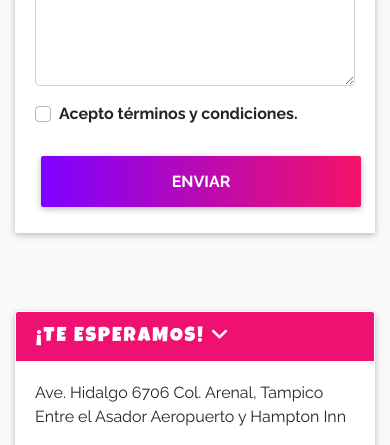
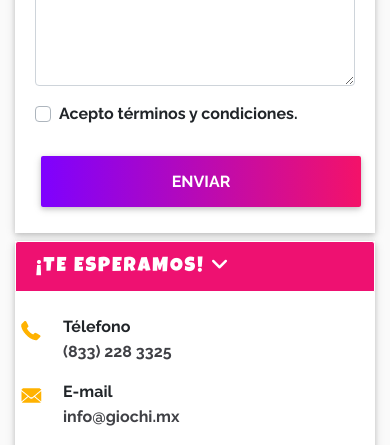
Before and after one commit to peasheeme/giochi, a PHP site: page / in a window 390 px wide. Shown: the part 3189-3634 px from the top of the page. Run offline with PHP 8.4, Linux system fonts and the light colour scheme; some libraries are stand-ins or nearby versions; grey boxes are pictures that could not be loaded.

Commit message:
instanciando

```diff
--- a/css/style.css
+++ b/css/style.css
@@ -516,6 +516,33 @@ h5 {
   background: url('../img/contacto.png');
 
 }
+p.text.mt-10 {
+  margin-top: -15px;
+}
+.instalaciones-section {
+  padding: 100px 0;
+  background: url('../img/s1.png');
+
+}
+.paquetes-section {
+  padding: 100px 0;
+  background: url('../img/s3.png');
+
+}
+.platillos-section {
+  padding: 100px 0;
+  background: url('../img/s4.png');
+
+}
+.promos-section {
+  padding: 100px 0;
+  background: url('../img/s2.png');
+
+}
+a.negro {
+  color: #404146;
+  font-weight: 700;
+}
 
 .conocenos-header {
   padding: 70px 0;
@@ -767,7 +794,7 @@ img.niño {
   margin-top: -15px;
 }
 .desplegable-contacto {
-  margin-top: 70px;
+  margin-top: 0px;
 }
 .btn-conocenos2 {
   margin: 10px 5px;
--- /dev/null
+++ b/includes/footer.php
@@ -0,0 +1,37 @@
+
+  <footer  class="footer-web">
+    <div class="footer-band  text-center">
+        <div class="container ">
+          <div class="row margin-top-250">
+              <img src="img/logo.png" alt="logotipo" class="logo-footer">
+              <img class="like"src="img/like.png" alt="">
+          </div>
+          <hr style="border-bottom: 0.1px solid white;">
+          <div class="footer-copyright py-3">
+              © Giochi 2019 Todos los derechos reservados <br>
+           <a href="privacidad.html" target="_blank"> Política de privacidad </a>| Sitio web Creado por: <a href="http://3e-digital.com" target="_blank"> 3E-Digital </a>
+         <br> </div>
+    </div>
+    <div class="footer-band2">
+
+
+   </div>
+    </div>
+  </footer>
+
+
+  <!--/.Footer-->
+
+  <!-- SCRIPTS -->
+  <!-- JQuery -->
+  <script src="https://code.jquery.com/jquery-1.12.4.js"></script>
+<script src="https://code.jquery.com/ui/1.12.1/jquery-ui.js"></script>
+<script src="https://cdnjs.cloudflare.com/ajax/libs/popper.js/1.14.7/umd/popper.min.js"></script>
+<script src="https://stackpath.bootstrapcdn.com/bootstrap/4.3.1/js/bootstrap.min.js"></script>
+<script src="js/owl.carousel.min.js"></script>
+<script src="js/custom.js"></script>
+<script type="text/javascript" src="js/mdb.min.js"></script>
+
+</body>
+
+</html>
--- /dev/null
+++ b/includes/header.php
@@ -0,0 +1,128 @@
+<!DOCTYPE html>
+<html lang="en">
+
+<head>
+  <meta charset="utf-8">
+  <meta name="viewport" content="width=device-width, initial-scale=1, shrink-to-fit=no">
+  <meta http-equiv="x-ua-compatible" content="ie=edge">
+  <title>Giochi</title>
+  <link rel="icon" href="img/favicon.png">
+  <!-- Font Awesome -->
+  <link rel="stylesheet" href="https://use.fontawesome.com/releases/v5.8.1/css/all.css">
+  <link rel="stylesheet" href="css/owl.carousel.css">
+  <link rel="stylesheet" href="css/owl.theme.css">
+  <!-- Bootstrap core CSS -->
+  <link href="css/bootstrap.min.css" rel="stylesheet">
+  <!-- Material Design Bootstrap -->
+  <link href="css/mdb.min.css" rel="stylesheet">
+  <link href="https://fonts.googleapis.com/css?family=Luckiest+Guy|Raleway:400,700&display=swap" rel="stylesheet">
+  <link rel="stylesheet" href="https://maxcdn.bootstrapcdn.com/font-awesome/latest/css/font-awesome.min.css">
+
+  <!-- Your custom styles (optional) -->
+  <link href="css/style.css" rel="stylesheet">
+  <style type="text/css">
+    html,
+    body,
+    header,
+    .view {
+      height: 100%;
+    }
+
+    @media (max-width: 740px) {
+      html,
+      body,
+      header,
+      .view {
+        height: 1000px;
+      }
+    }
+
+    @media (min-width: 800px) and (max-width: 850px) {
+      html,
+      body,
+      header,
+      .view {
+        height: 650px;
+      }
+    }
+    @media (min-width: 800px) and (max-width: 850px) {
+              .navbar:not(.top-nav-collapse) {
+                  background: #1C2331!important;
+              }
+          }
+  </style>
+</head>
+
+<body>
+    <a class="button-whatsapp"  href="https://api.whatsapp.com/send?phone=528128957827" target="_blank"><i class="fab fa-whatsapp"></i></a>
+
+    <div class="barra-inf">
+        <div class="container">
+            <div class="row">
+                    <a class="button-mail"  href="info@giochi.mx"><i class="fas fa-envelope"></i></a>
+                    <a class="button-llamada"  href="tel:8332283325 "><i class="fas fa-phone"></i></a>
+            </div>
+        </div>
+    </div>
+  <!-- Navbar -->
+  <nav class="navbar fixed-top navbar-expand-lg navbar-dark scrolling-navbar">
+    <div class="container">
+
+      <!-- Brand -->
+      <img src="img/logo.png" alt="giochi logotipo" class="logotipo"> </a>
+
+      <!-- Collapse -->
+      <button class="navbar-toggler" type="button" data-toggle="collapse" data-target="#navbarSupportedContent" aria-controls="navbarSupportedContent"
+        aria-expanded="false" aria-label="Toggle navigation">
+        <span class="navbar-toggler-icon"></span>
+      </button>
+
+      <!-- Links -->
+      <div class="collapse navbar-collapse" id="navbarSupportedContent">
+
+        <!-- Left -->
+        <ul class="navbar-nav mr-auto">
+            <li class="nav-item">
+                <a href="index" class="nav-link" >
+
+                </a>
+              </li>
+        </ul>
+
+        <!-- Right -->
+        <ul class="navbar-nav nav-flex-icons">
+          <li class="nav-item ocultar-movil-992">
+            <a href="index" class="nav-link btn-white">
+              inicio
+            </a>
+          </li>
+          <li class="nav-item mostrar-movil-992">
+              <a href="index" class="nav-link btn-white "  style="font-size: 28px; padding: 0;"
+               >
+               <i class="fas fa-home"></i>
+              </a>
+            </li>
+
+          <li class="nav-item ocultar-movil-992">
+            <a href="index#conocenos" class="nav-link btn-white" >
+                Conócenos
+            </a>
+          </li>
+          <li class="nav-item mostrar-movil-992">
+              <a href="index#conoce" class="nav-link btn-white" >
+                  Conócenos
+              </a>
+            </li>
+          <li class="nav-item">
+            <a href="index#contactanos" class="nav-link btn-white "
+             >
+              Contáctanos
+            </a>
+          </li>
+        </ul>
+
+      </div>
+
+    </div>
+  </nav>
+  <!-- Navbar -->
--- a/index.html
+++ b/index.php
@@ -1,130 +1,4 @@
-<!DOCTYPE html>
-<html lang="en">
-
-<head>
-  <meta charset="utf-8">
-  <meta name="viewport" content="width=device-width, initial-scale=1, shrink-to-fit=no">
-  <meta http-equiv="x-ua-compatible" content="ie=edge">
-  <title>Giochi</title>
-  <!-- Font Awesome -->
-  <link rel="stylesheet" href="https://use.fontawesome.com/releases/v5.8.1/css/all.css">
-  <link rel="stylesheet" href="css/owl.carousel.css">
-  <link rel="stylesheet" href="css/owl.theme.css">
-  <!-- Bootstrap core CSS -->
-  <link href="css/bootstrap.min.css" rel="stylesheet">
-  <!-- Material Design Bootstrap -->
-  <link href="css/mdb.min.css" rel="stylesheet">
-  <link href="https://fonts.googleapis.com/css?family=Luckiest+Guy|Raleway:400,700&display=swap" rel="stylesheet">
-  <link rel="stylesheet" href="https://maxcdn.bootstrapcdn.com/font-awesome/latest/css/font-awesome.min.css">
-
-  <!-- Your custom styles (optional) -->
-  <link href="css/style.css" rel="stylesheet">
-  <style type="text/css">
-    html,
-    body,
-    header,
-    .view {
-      height: 100%;
-    }
-
-    @media (max-width: 740px) {
-      html,
-      body,
-      header,
-      .view {
-        height: 1000px;
-      }
-    }
-
-    @media (min-width: 800px) and (max-width: 850px) {
-      html,
-      body,
-      header,
-      .view {
-        height: 650px;
-      }
-    }
-    @media (min-width: 800px) and (max-width: 850px) {
-              .navbar:not(.top-nav-collapse) {
-                  background: #1C2331!important;
-              }
-          }
-  </style>
-</head>
-
-<body>
-    <a class="button-whatsapp"  href="https://api.whatsapp.com/send?phone=528128957827" target="_blank"><i class="fab fa-whatsapp"></i></a>
-
-    <div class="barra-inf">
-        <div class="container">
-            <div class="row">
-                    <a class="button-mail"  href="info@giochi.mx"><i class="fas fa-envelope"></i></a>
-                    <a class="button-llamada"  href="tel:8332283325 "><i class="fas fa-phone"></i></a>
-            </div>
-        </div>
-    </div>
-  <!-- Navbar -->
-  <nav class="navbar fixed-top navbar-expand-lg navbar-dark scrolling-navbar">
-    <div class="container">
-
-      <!-- Brand -->
-      <img src="img/logo.png" alt="giochi logotipo" class="logotipo"> </a>
-
-      <!-- Collapse -->
-      <button class="navbar-toggler" type="button" data-toggle="collapse" data-target="#navbarSupportedContent" aria-controls="navbarSupportedContent"
-        aria-expanded="false" aria-label="Toggle navigation">
-        <span class="navbar-toggler-icon"></span>
-      </button>
-
-      <!-- Links -->
-      <div class="collapse navbar-collapse" id="navbarSupportedContent">
-
-        <!-- Left -->
-        <ul class="navbar-nav mr-auto">
-            <li class="nav-item">
-                <a href="index.html" class="nav-link" >
-
-                </a>
-              </li>
-        </ul>
-
-        <!-- Right -->
-        <ul class="navbar-nav nav-flex-icons">
-          <li class="nav-item ocultar-movil-992">
-            <a href="index.html" class="nav-link btn-white">
-              inicio
-            </a>
-          </li>
-          <li class="nav-item mostrar-movil-992">
-              <a href="index.html" class="nav-link btn-white "  style="font-size: 28px; padding: 0;"
-               >
-               <i class="fas fa-home"></i>
-              </a>
-            </li>
-
-          <li class="nav-item ocultar-movil-992">
-            <a href="index.html#conocenos" class="nav-link btn-white" >
-                Conócenos
-            </a>
-          </li>
-          <li class="nav-item mostrar-movil-992">
-              <a href="index.html#conoce" class="nav-link btn-white" >
-                  Conócenos
-              </a>
-            </li>
-          <li class="nav-item">
-            <a href="index.html#contactanos" class="nav-link btn-white "
-             >
-              Contáctanos
-            </a>
-          </li>
-        </ul>
-
-      </div>
-
-    </div>
-  </nav>
-  <!-- Navbar -->
+<?php require_once('includes/header.php') ?>
 
   <div class="page-header "  style="background-image: url('img/bg.png'); ">
     <div class="container">
@@ -707,18 +581,18 @@
               </button></a>
             </div>
             <div class=" col-xs-6 col-sm-6 col-md-6 bg-btn-azul">
-              <a href="instalaciones"><button class=" btn-promos">
+              <a href="promos"><button class=" btn-promos">
                 <img class="" src="img/bg-1.png" alt="" >
               </button></a>
             </div>
 
         <div class="col-xs-4 col-xs-6 col-sm-6  col-md-6 bg-btn-verde">
-          <a href="instalaciones"><button class="btn-platillos">
+          <a href="paquetes"><button class="btn-platillos">
             <img class="" src="img/bg-3.png" alt="">
           </button></a>
         </div>
         <div class="col-xs-2 col-xs-6  col-sm-6 col-md-6 bg-btn-amarillo">
-          <a href="instalaciones"><button class="btn-paquetes">
+          <a href="platillos"><button class="btn-paquetes">
             <img class="" src="img/bg-4.png" alt="">
           </button></a>
         </div>
@@ -816,11 +690,34 @@
 
                 <!-- Card body -->
                 <div id="collapseOne1" class="collapse show" role="tabpanel" aria-labelledby="headingOne1" data-parent="#accordionEx">
-                  <div class="card-body">
-                      <p class="text">
-                          Ave. Hidalgo 6706 Col. Arenal, Tampico <br>
-                          Entre el Asador Aeropuerto y Hampton Inn
-                      </p>
+                 <br>
+                 <div class="media">
+                      <img class="d-flex mr-3" src="img/i2.png"  alt="ubicación">
+                      <div class="media-body">
+                         <p class="mt-0 "><strong>Télefono</strong></p>
+                       <a class="negro" href="tel:8332283325 ">  <p class="text mt-10">  (833) 228 3325   </p></a>
+                     </div>
+                   </div>
+
+                    <div class="media">
+                      <img class="d-flex mr-3" src="img/i4.png"  alt="ubicación">
+                      <div class="media-body">
+                      <p class="mt-0 "><strong>E-mail</strong></p>
+                       <a class="negro"href="mailto:info@giochi.mx ">  <p class="text mt-10" > info@giochi.mx  </p></a>
+                     </div>
+                   </div>
+
+                    <div class="media">
+                      <img class="d-flex mr-3" src="img/i3.png"  alt="ubicación">
+                      <div class="media-body">
+                         <p class="mt-0 "><strong>Ubicación</strong></p>
+                          <a href="https://goo.gl/maps/u348HiMKEhiKDYxp9"  target="_blank" class="negro"><p class="text mt-10">Ave. Hidalgo 6706 Col. Arenal, Tampico <br>
+                          Entre el Asador Aeropuerto y Hampton Inn   </p></a>
+                     </div>
+                   </div>
+
+
+
                       <iframe src="https://www.google.com/maps/embed?pb=!1m18!1m12!1m3!1d3691.6263793973008!2d-97.87641308469321!3d22.29213848532789!2m3!1f0!2f0!3f0!3m2!1i1024!2i768!4f13.1!3m3!1m2!1s0x85d7fbd5ddfb62b5%3A0x7eabd0d7cf4d6edb!2sGiochi+Tampico!5e0!3m2!1ses-419!2smx!4v1559148129310!5m2!1ses-419!2smx" width="100%" height="300" frameborder="0" style="border:0" allowfullscreen></iframe>
 
                   </div>
@@ -902,13 +799,34 @@
             <!-- Accordion wrapper -->
       </div>
 
+            <div class="row">
                 <div class="col-xs-12 col-md-12 col-lg-5 ocultar-movil-992 ">
                     <h3 class="yellow1">¡TE ESPERAMOS!</h3>
                     <div class="punteado"></div>
-                <p class="text">
-                    Ave. Hidalgo 6706 Col. Arenal, Tampico <br>
-                    Entre el Asador Aeropuerto y Hampton Inn
-                      </p>
+                    <div class="media">
+                          <img class="d-flex mr-3" src="img/i2.png"  alt="ubicación">
+                          <div class="media-body">
+                             <p class="mt-0 "><strong>Télefono</strong></p>
+                           <a class="negro" href="tel:8332283325 ">  <p class="text mt-10">  (833) 228 3325   </p></a>
+                         </div>
+                       </div>
+
+                        <div class="media">
+                          <img class="d-flex mr-3" src="img/i4.png"  alt="ubicación">
+                          <div class="media-body">
+                          <p class="mt-0 "><strong>E-mail</strong></p>
+                           <a class="negro"href="mailto:info@giochi.mx ">  <p class="text mt-10" > info@giochi.mx  </p></a>
+                         </div>
+                       </div>
+
+                        <div class="media">
+                          <img class="d-flex mr-3" src="img/i3.png"  alt="ubicación">
+                          <div class="media-body">
+                             <p class="mt-0 "><strong>Ubicación</strong></p>
+                              <a href="https://goo.gl/maps/u348HiMKEhiKDYxp9"  target="_blank" class="negro"><p class="text mt-10">Ave. Hidalgo 6706 Col. Arenal, Tampico <br>
+                              Entre el Asador Aeropuerto y Hampton Inn   </p></a>
+                         </div>
+                       </div>
 
                     <h3 class="yellow1">¡HORARIOS DE FIESTAS!</h3>
                     <div class="punteado"></div>
@@ -949,6 +867,7 @@
                   </div>
                   <div class="col-xs-12 col-md-6 col-lg-7 ocultar-movil-992 ">
                       <iframe src="https://www.google.com/maps/embed?pb=!1m18!1m12!1m3!1d3691.6263793973008!2d-97.87641308469321!3d22.29213848532789!2m3!1f0!2f0!3f0!3m2!1i1024!2i768!4f13.1!3m3!1m2!1s0x85d7fbd5ddfb62b5%3A0x7eabd0d7cf4d6edb!2sGiochi+Tampico!5e0!3m2!1ses-419!2smx!4v1559148129310!5m2!1ses-419!2smx" width="100%" height="650" frameborder="0" style="border:0" allowfullscreen></iframe>
+                  </div>
             </div>
         </div>
       </div>
@@ -1061,41 +980,4 @@
       </div>
 
     </section>
-
-
-  <footer  class="footer-web">
-    <div class="footer-band  text-center">
-        <div class="container ">
-          <div class="row margin-top-250">
-              <img src="img/logo.png" alt="logotipo" class="logo-footer">
-              <img class="like"src="img/like.png" alt="">
-          </div>
-          <hr style="border-bottom: 0.1px solid white;">
-          <div class="footer-copyright py-3">
-              © Giochi 2019 Todos los derechos reservados <br>
-           <a href="privacidad.html" target="_blank"> Política de privacidad </a>| Sitio web Creado por: <a href="http://3e-digital.com" target="_blank"> 3E-Digital </a>
-         <br> </div>
-    </div>
-    <div class="footer-band2">
-
-
-   </div>
-    </div>
-  </footer>
-
-
-  <!--/.Footer-->
-
-  <!-- SCRIPTS -->
-  <!-- JQuery -->
-  <script src="https://code.jquery.com/jquery-1.12.4.js"></script>
-<script src="https://code.jquery.com/ui/1.12.1/jquery-ui.js"></script>
-<script src="https://cdnjs.cloudflare.com/ajax/libs/popper.js/1.14.7/umd/popper.min.js"></script>
-<script src="https://stackpath.bootstrapcdn.com/bootstrap/4.3.1/js/bootstrap.min.js"></script>
-<script src="js/owl.carousel.min.js"></script>
-<script src="js/custom.js"></script>
-<script type="text/javascript" src="js/mdb.min.js"></script>
-
-</body>
-
-</html>
+    <?php require_once('includes/footer.php') ?>
--- /dev/null
+++ b/privacidad.php
@@ -0,0 +1,6 @@
+<?php require_once('includes/header.php') ?>
+<section class="privacidad-section">
+
+</section>
+
+<?php require_once('includes/footer.php') ?>
```
Also changed, not shown: instalaciones.php (added, +12 -0 lines), paquetes.php (added, +12 -0 lines), platillos.php (added, +12 -0 lines), promos.php (added, +12 -0 lines), img/i1.png (added), img/i2.png (added), img/i3.png (added), img/i4.png (added), img/s1.png (added), img/s2.png (added), img/s3.png (added), img/s4.png (added). Lines whose indentation alone changed are shown as unchanged.
